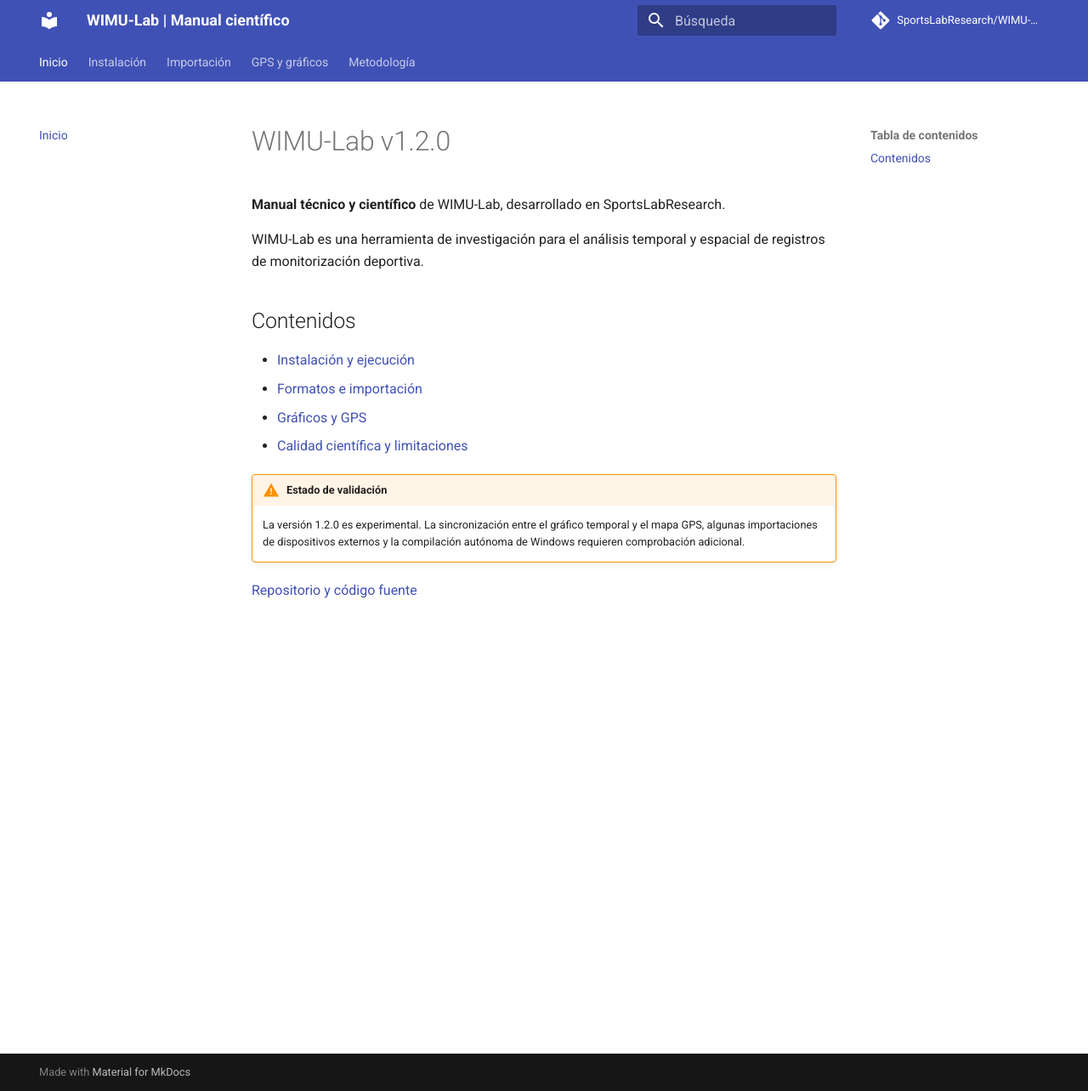
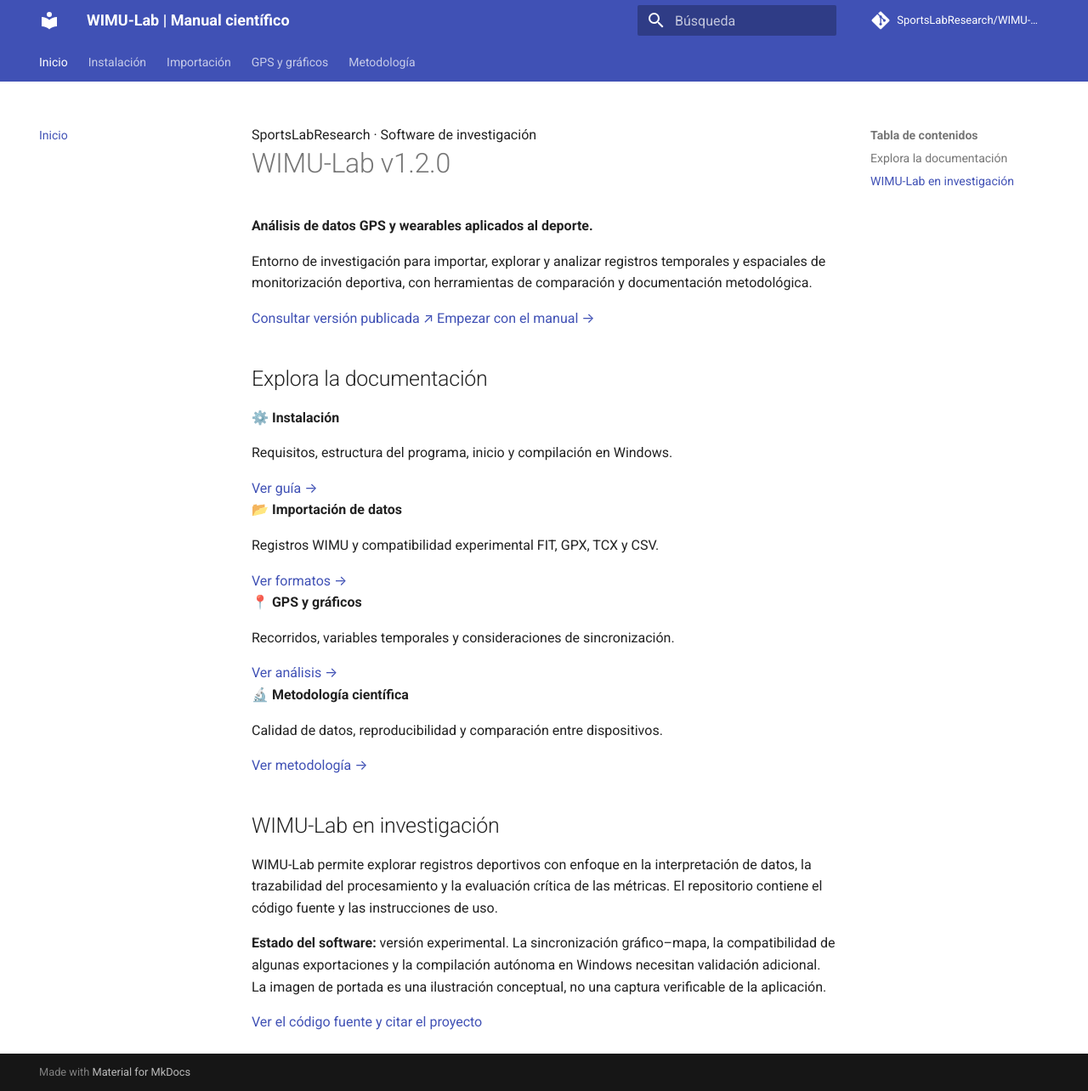
Before and after one commit to SportsLabResearch/WIMU-Lab, an MkDocs documentation site: the page built from docs/index.md, in a window 1280 px wide and 1284 px high. Shown: the whole window at 85% size. Built offline with MkDocs 1.6.1 and Material for MkDocs 9.7.7, drawn with Linux system fonts in a browser that asks for light colours; comment, search, counter and statistics services are not loaded.

Commit message:
Design professional WIMU-Lab documentation landing page

```diff
--- a/docs/index.md
+++ b/docs/index.md
@@ -1,17 +1,27 @@
-# WIMU-Lab v1.2.0
+<section class="wimu-hero">
+<div class="wimu-hero__body">
+<div class="wimu-kicker">SportsLabResearch · Software de investigación</div>
+<h1>WIMU-Lab <span class="wimu-version">v1.2.0</span></h1>
+<p><strong>Análisis de datos GPS y wearables aplicados al deporte.</strong></p>
+<p>Entorno de investigación para importar, explorar y analizar registros temporales y espaciales de monitorización deportiva, con herramientas de comparación y documentación metodológica.</p>
+<div class="wimu-actions">
+<a href="https://github.com/SportsLabResearch/WIMU-Lab/releases/tag/v1.2.0">Consultar versión publicada ↗</a>
+<a class="secondary" href="instalacion/">Empezar con el manual →</a>
+</div></div></section>
 
-**Manual técnico y científico** de WIMU-Lab, desarrollado en SportsLabResearch.
+## Explora la documentación
 
-WIMU-Lab es una herramienta de investigación para el análisis temporal y espacial de registros de monitorización deportiva.
+<div class="wimu-cards">
+<div class="wimu-card"><strong>⚙️ Instalación</strong><p>Requisitos, estructura del programa, inicio y compilación en Windows.</p><a href="instalacion/">Ver guía →</a></div>
+<div class="wimu-card"><strong>📂 Importación de datos</strong><p>Registros WIMU y compatibilidad experimental FIT, GPX, TCX y CSV.</p><a href="importacion/">Ver formatos →</a></div>
+<div class="wimu-card"><strong>📍 GPS y gráficos</strong><p>Recorridos, variables temporales y consideraciones de sincronización.</p><a href="gps/">Ver análisis →</a></div>
+<div class="wimu-card"><strong>🔬 Metodología científica</strong><p>Calidad de datos, reproducibilidad y comparación entre dispositivos.</p><a href="metodologia/">Ver metodología →</a></div>
+</div>
 
-## Contenidos
+## WIMU-Lab en investigación
 
-- [Instalación y ejecución](instalacion.md)
-- [Formatos e importación](importacion.md)
-- [Gráficos y GPS](gps.md)
-- [Calidad científica y limitaciones](metodologia.md)
+WIMU-Lab permite explorar registros deportivos con enfoque en la interpretación de datos, la trazabilidad del procesamiento y la evaluación crítica de las métricas. El repositorio contiene el código fuente y las instrucciones de uso.
 
-!!! warning "Estado de validación"
-    La versión 1.2.0 es experimental. La sincronización entre el gráfico temporal y el mapa GPS, algunas importaciones de dispositivos externos y la compilación autónoma de Windows requieren comprobación adicional.
+<div class="wimu-note"><strong>Estado del software:</strong> versión experimental. La sincronización gráfico–mapa, la compatibilidad de algunas exportaciones y la compilación autónoma en Windows necesitan validación adicional. La imagen de portada es una ilustración conceptual, no una captura verificable de la aplicación.</div>
 
-[Repositorio y código fuente](https://github.com/SportsLabResearch/WIMU-Lab)
+[Ver el código fuente y citar el proyecto](https://github.com/SportsLabResearch/WIMU-Lab)
```
